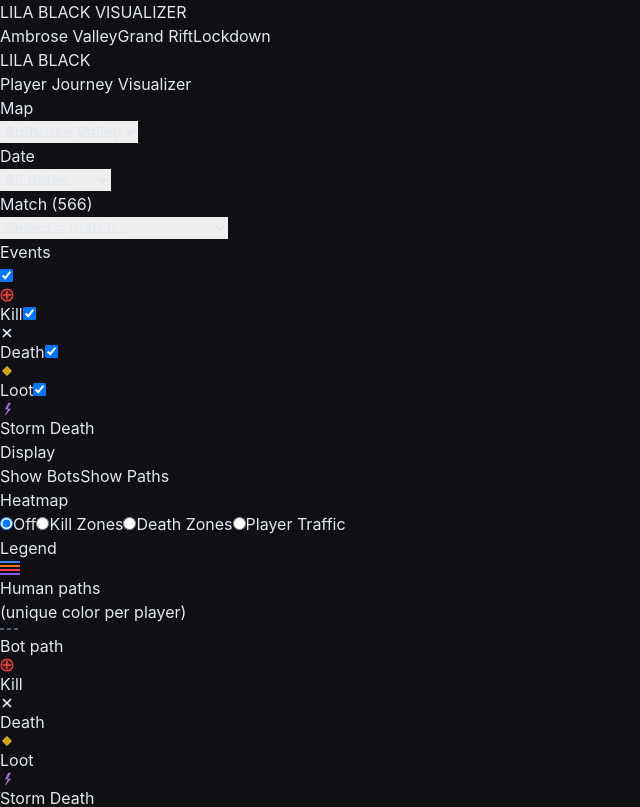
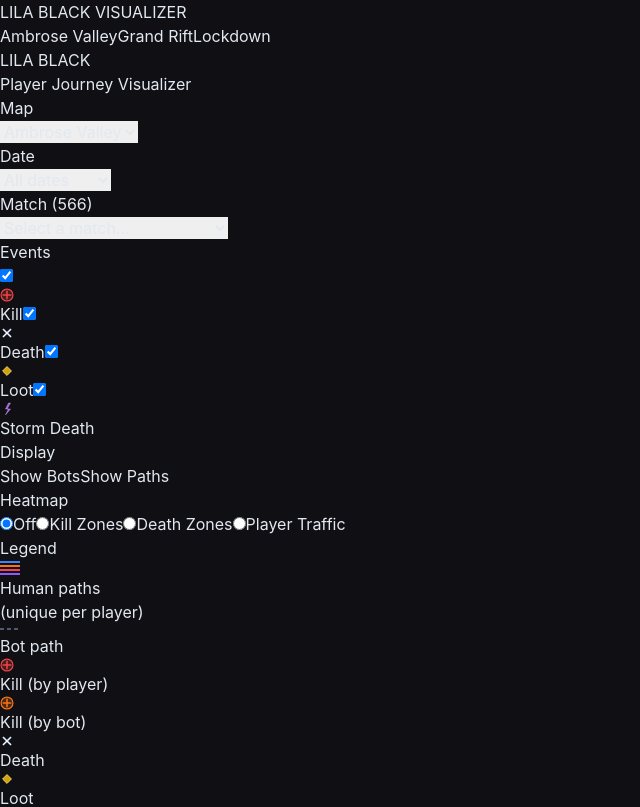
Before and after one commit to uttamkumarsingh642004/lila-viz, a React (Vite) app: page / in a window 1280 px wide. Shown: the top 807 px of the page, without its empty margins (0-640 px from the left). Built offline with nearby package versions, Linux system fonts and the light colour scheme.

Commit message:
Legend: per-player colors, bot kill markers in orange

```diff
--- a/src/App.jsx
+++ b/src/App.jsx
@@ -4,7 +4,8 @@ import MapCanvas from './components/MapCanvas.jsx'
 import Timeline from './components/Timeline.jsx'
 import { useMetadata, useMatchData } from './hooks/useMatchData.js'
 import { usePlayback } from './hooks/usePlayback.js'
-import { MAP_DISPLAY } from './utils/constants.js'
+import { MAP_DISPLAY, PLAYER_COLORS } from './utils/constants.js'
+import { colorIndex } from './utils/coords.js'
 
 export default function App() {
   // ── Metadata ──────────────────────────────────────────────────────────────
@@ -74,6 +75,18 @@ export default function App() {
   }, [mapData, selectedMatch])
 
   const duration = matchData?.duration_sec || 0
+
+  // Human players in current match with their assigned colors (for legend)
+  const humanPlayers = useMemo(() => {
+    if (!matchData?.paths) return []
+    return Object.entries(matchData.paths)
+      .filter(([, p]) => !p.is_bot)
+      .sort(([a], [b]) => a.localeCompare(b))   // stable sort by id
+      .map(([playerId], i) => ({
+        label: `Player ${i + 1}`,
+        color: PLAYER_COLORS[colorIndex(playerId, PLAYER_COLORS.length)],
+      }))
+  }, [matchData])
 
   // Aggregate heatmap data across all matches for current map (filtered by date)
   const aggregateHeatmapEvents = useMemo(() => {
@@ -190,6 +203,8 @@ export default function App() {
 
           heatmapOpacity={heatmapOpacity}
           onHeatmapOpacity={setHeatmapOpacity}
+
+          humanPlayers={humanPlayers}
         />
 
         {/* Map area */}
--- a/src/components/EventMarker.jsx
+++ b/src/components/EventMarker.jsx
@@ -90,6 +90,8 @@ export default function EventMarkers({ events, currentTime, ratio, visibleTypes,
         if (!MarkerComp) return null
         const sx = ev.x * ratio
         const sy = ev.y * ratio
+        // Bot-sourced kill events render orange; human kills stay red
+        const killColor = (ev.event_type === 'kill' && ev.is_bot) ? '#f97316' : undefined
         return (
           <g
             key={`${ev.event_type}-${ev.player_id}-${ev.ts}-${i}`}
@@ -98,7 +100,7 @@ export default function EventMarkers({ events, currentTime, ratio, visibleTypes,
             style={{ cursor: 'pointer' }}
           >
             <circle r={10} fill="transparent" />  {/* larger hit area */}
-            <MarkerComp />
+            <MarkerComp color={killColor} />
           </g>
         )
       })}
--- a/src/components/Sidebar.jsx
+++ b/src/components/Sidebar.jsx
@@ -41,6 +41,7 @@ export default function Sidebar({
   showPaths, onShowPathsChange,
   heatmapMode, onHeatmapMode,
   heatmapOpacity, onHeatmapOpacity,
+  humanPlayers,
 }) {
   return (
     <aside className="w-56 flex-none flex flex-col bg-gray-900 border-r border-gray-700 overflow-hidden">
@@ -177,7 +178,17 @@ export default function Sidebar({
         {/* ── Legend ── */}
         <Section label="Legend">
           <div className="space-y-1 text-xs text-gray-400">
-            {/* Human paths — each player gets a unique stable color */}
+            {/* Human paths — show per-player colors when a match is loaded */}
+            {humanPlayers && humanPlayers.length > 0 ? (
+              humanPlayers.map((p, i) => (
+                <div key={i} className="flex items-center gap-2">
+                  <svg width="20" height="4" style={{ flexShrink: 0 }}>
+                    <line x1="0" y1="2" x2="20" y2="2" stroke={p.color} strokeWidth="2" strokeLinecap="round" />
+                  </svg>
+                  <span>{p.label} path</span>
+                </div>
+              ))
+            ) : (
               <div className="flex items-start gap-2">
                 <div className="flex flex-col gap-0.5 mt-0.5 flex-shrink-0">
                   {[0, 2, 9, 7].map(idx => (
@@ -186,13 +197,30 @@ export default function Sidebar({
                     </svg>
                   ))}
                 </div>
-              <span>Human paths<br /><span className="text-gray-600">(unique color per player)</span></span>
+                <span>Human paths<br /><span className="text-gray-600">(unique per player)</span></span>
+              </div>
+            )}
+
+            {/* Bot path */}
+            <div className="flex items-center gap-2">
+              <svg width="20" height="10" style={{ flexShrink: 0 }}><line x1="0" y1="5" x2="20" y2="5" stroke="#64748b" strokeWidth="1.5" strokeDasharray="4 3" /></svg>
+              Bot path
+            </div>
+
+            {/* Kill: two variants */}
+            <div className="flex items-center gap-2">
+              <EventIcon type="kill" size={14} />
+              Kill (by player)
             </div>
             <div className="flex items-center gap-2">
-              <svg width="20" height="10"><line x1="0" y1="5" x2="20" y2="5" stroke="#64748b" strokeWidth="1.5" strokeDasharray="4 3" /></svg>
-              Bot path
+              <EventIcon type="kill" size={14} color="#f97316" />
+              Kill (by bot)
             </div>
-            {Object.entries(EVENT_STYLES).map(([type, { label }]) => (
+
+            {/* Other event types */}
+            {Object.entries(EVENT_STYLES)
+              .filter(([type]) => type !== 'kill')
+              .map(([type, { label }]) => (
                 <div key={type} className="flex items-center gap-2">
                   <EventIcon type={type} size={14} />
                   {label}
@@ -246,16 +274,17 @@ function CheckRow({ label, color, checked, onChange, eventType }) {
 }
 
 /** Renders the same symbol used on the map, scaled for the sidebar. */
-function EventIcon({ type, size = 14 }) {
+function EventIcon({ type, size = 14, color }) {
   const half = size / 2
   const r = half * 0.85
 
   if (type === 'kill') {
+    const c = color || '#ef4444'
     return (
       <svg width={size} height={size} viewBox={`${-half} ${-half} ${size} ${size}`} style={{ flexShrink: 0 }}>
-        <circle r={r} fill="#ef444440" stroke="#ef4444" strokeWidth={1.2} />
-        <line x1={0} y1={-r * 0.65} x2={0} y2={r * 0.65} stroke="#ef4444" strokeWidth={1.5} strokeLinecap="round" />
-        <line x1={-r * 0.65} y1={0} x2={r * 0.65} y2={0} stroke="#ef4444" strokeWidth={1.5} strokeLinecap="round" />
+        <circle r={r} fill={`${c}40`} stroke={c} strokeWidth={1.2} />
+        <line x1={0} y1={-r * 0.65} x2={0} y2={r * 0.65} stroke={c} strokeWidth={1.5} strokeLinecap="round" />
+        <line x1={-r * 0.65} y1={0} x2={r * 0.65} y2={0} stroke={c} strokeWidth={1.5} strokeLinecap="round" />
       </svg>
     )
   }
```
Lines whose indentation alone changed are shown as unchanged.
